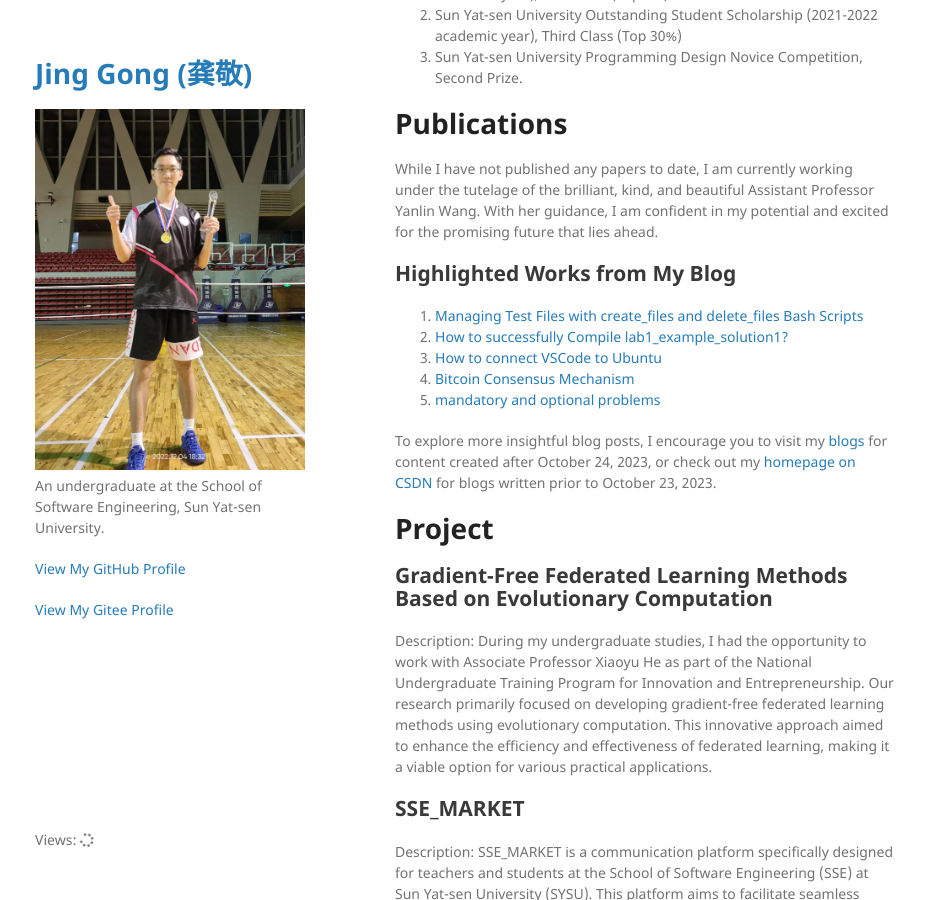
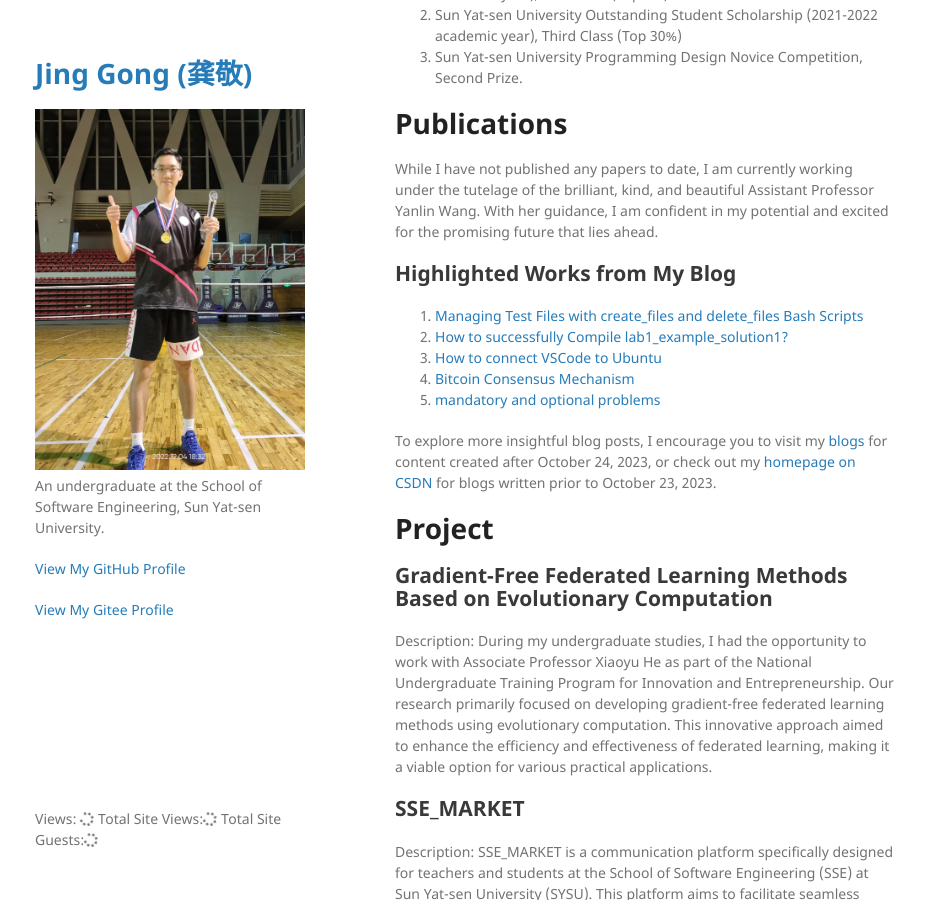
Before and after one commit to MikingG/MikingG.github.io, a Jekyll site: the page built from index.md, in a window 1280 px wide and 900 px high, scrolled down 552 px. Shown: the whole window, without its empty margins (175-1100 px from the left). Built offline with Jekyll 4.4.1, drawn with Linux system fonts in a browser that asks for light colours; nearby versions of some CDN libraries; comment, search, counter and statistics services are not loaded; our own code applies the rules of GitHub Pages for plain Markdown files.

Commit message:
Update default.html

```diff
--- a/_layouts/default.html
+++ b/_layouts/default.html
@@ -55,7 +55,11 @@
 
       <script async src="//busuanzi.ibruce.info/busuanzi/2.3/busuanzi.pure.mini.js"></script>
       <link rel="stylesheet" href="https://use.fontawesome.com/releases/v5.3.1/css/all.css" integrity="sha384-mzrmE5qonljUremFsqc01SB46JvROS7bZs3IO2EmfFsd15uHvIt+Y8vEf7N7fWAU" crossorigin="anonymous">
+
       <span id="busuanzi_container_page_pv">Views: <span id="busuanzi_value_page_pv"><i class="fa fa-spinner fa-spin"></i></span></span>
+
+      <span id="busuanzi_container_site_pv">Total Site Views:<span id="busuanzi_value_site_pv"><i class="fa fa-spinner fa-spin"></i></span></span>
+      <span id="busuanzi_container_site_uv">Total Site Guests:<span id="busuanzi_value_site_uv"><i class="fa fa-spinner fa-spin"></i></span></span>
 
       </footer>
     </div>
```
